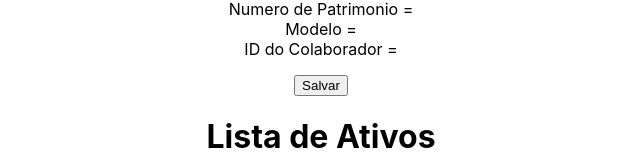
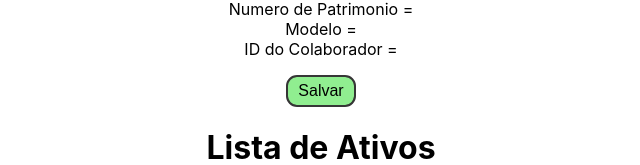
Before and after one commit to brunoviana1/BrunoVianaTecWeb, a React (Create React App) app in the folder tecwebfrontend/: page / in a window 1280 px wide. Shown: the part 393-558 px from the top of the page, without its empty margins (319-959 px from the left). Built offline with nearby package versions, Linux system fonts and the light colour scheme; no server answers.

Commit message:
CSS do botão SALVAR

```diff
--- a/tecwebfrontend/src/pages/ativoFixo.css
+++ b/tecwebfrontend/src/pages/ativoFixo.css
@@ -20,5 +20,21 @@ button{
   display: block;
   margin: 0 auto;
   margin-top: 16px;
+  border-radius: 10px;
+  background-color: #90EE90;
+  outline: none;
+  color: #000000;
+  cursor: pointer;
+  font-size: 16px;
+  text-decoration: none;
+  padding: 5px 10px;
+  transition-duration: 0.6s;
+  outline-color: #363636;
+  outline-style: auto;
 
 }
+
+button:hover {
+  background-color: #4CAF50;
+  color: white;
+}
```
